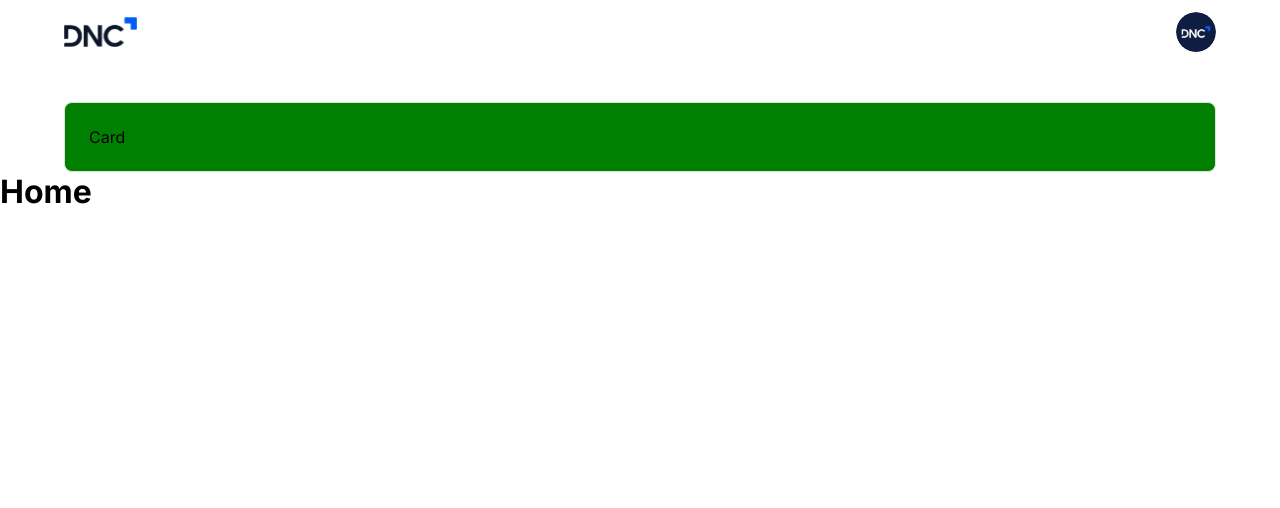
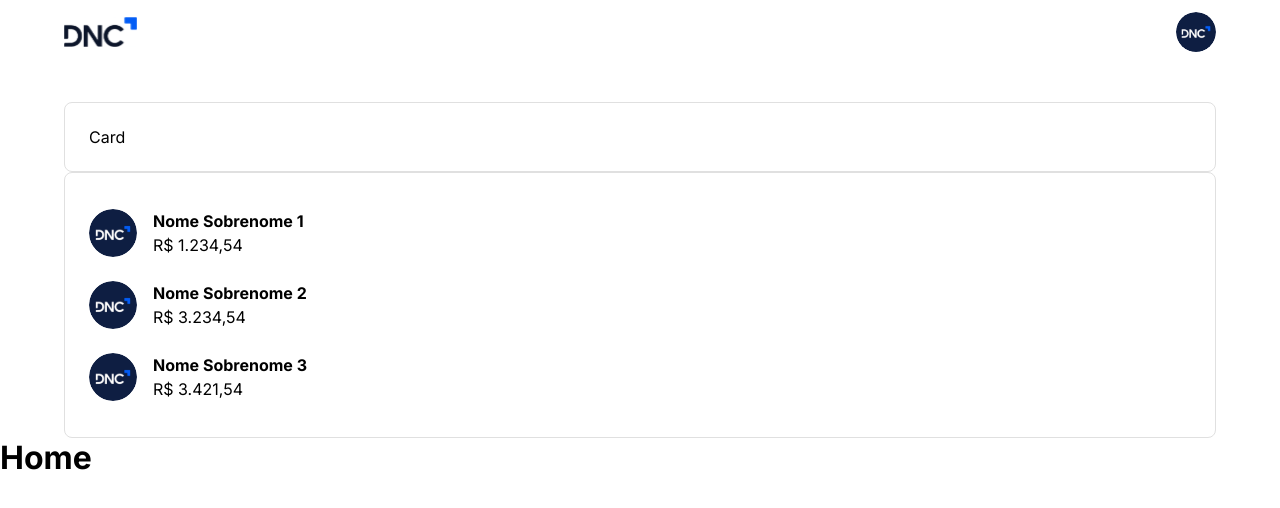
Before and after one commit to Th3Gabriel/sales-dashboard, a React (Vite) app: page /home in a window 1280 px wide. Shown: the top 508 px of the page. Built offline with nearby package versions, Linux system fonts and the light colour scheme.

Commit message:
Feat: avatar list

```diff
--- /dev/null
+++ b/src/components/AvatarList.tsx
@@ -0,0 +1,39 @@
+import { pxTorem } from '@/utils'
+import { StyledH2, StyledSpan } from '@/components'
+import { Avatar, Box } from '@mui/material'
+import { AvatarsListsProps } from '@/types'
+
+function AvatarList(props: AvatarsListsProps) {
+  return (
+    <>
+      {props.listData.map((item, index) => (
+        <Box
+          sx={{
+            alignItems: 'center',
+            display: 'flex',
+            padding: `${pxTorem(12)} 0`,
+            key: { index },
+          }}
+        >
+          <Box>
+            <Avatar
+              alt={item.name}
+              src={item.avatar}
+              sx={{
+                width: pxTorem(48),
+                height: pxTorem(48),
+                marginRight: pxTorem(16),
+              }}
+            />
+          </Box>
+          <Box>
+            <StyledH2>{item.name}</StyledH2>
+            <StyledSpan>{item.subtitle}</StyledSpan>
+          </Box>
+        </Box>
+      ))}
+    </>
+  )
+}
+
+export default AvatarList
--- a/src/components/index.ts
+++ b/src/components/index.ts
@@ -1,6 +1,7 @@
 export * from './Typographies'
 export * from './Logo'
 export * from './CardComponent'
+export { default as AvatarsList } from './AvatarList'
 export { default as StyledInput } from './StyledInput'
 export { default as StyledButton } from './StyledButton'
 export { default as Header } from './Header'
--- a/src/pages/Home.tsx
+++ b/src/pages/Home.tsx
@@ -1,12 +1,33 @@
-import { Header, CardComponent } from '@/components'
+import { Header, CardComponent, AvatarsList } from '@/components'
+import { currencyConverter } from '@/utils'
 import { Container } from '@mui/material'
 
 function Home() {
+  const mockListData = [
+    {
+      avatar: '/avatar.svg',
+      name: 'Nome Sobrenome 1',
+      subtitle: currencyConverter(1234.54),
+    },
+    {
+      avatar: '/avatar.svg',
+      name: 'Nome Sobrenome 2',
+      subtitle: currencyConverter(3234.54),
+    },
+    {
+      avatar: '/avatar.svg',
+      name: 'Nome Sobrenome 3',
+      subtitle: currencyConverter(3421.54),
+    },
+  ]
   return (
     <>
       <Header />
       <Container maxWidth="lg">
-        <CardComponent className="success">Card</CardComponent>
+        <CardComponent>Card</CardComponent>
+        <CardComponent>
+          <AvatarsList listData={mockListData} />
+        </CardComponent>
       </Container>
       <h1>Home</h1>
     </>
--- a/src/types/index.ts
+++ b/src/types/index.ts
@@ -1,3 +1,4 @@
 export * from './theme'
 export * from './formComponent'
 export * from './typographies'
+export * from './AvatarsList'
--- /dev/null
+++ b/src/utils/currencyConverter.ts
@@ -0,0 +1,9 @@
+/**
+ * Converte para formato de moeda brasileira (BRL)
+ */
+export const currencyConverter = (value: number): string => {
+  return new Intl.NumberFormat('pt-BR', {
+    style: 'currency',
+    currency: 'BRL',
+  }).format(value)
+}
--- a/src/utils/index.ts
+++ b/src/utils/index.ts
@@ -1 +1,2 @@
 export * from './pxTOrem'
+export * from './currencyConverter'
```
Also changed, not shown: src/types/AvatarsList.d.ts (added, +9 -0 lines).
